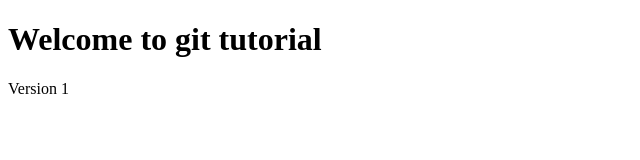
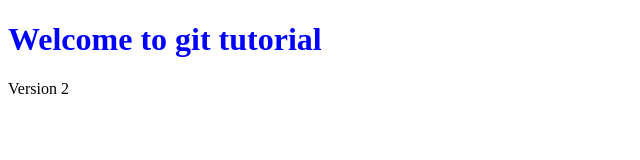
Before and after one commit to gmakaliana/prof, a plain HTML site: page index.html in a window 1280 px wide. Shown: the whole page, without its empty margins (0-640 px from the left). Drawn offline with Linux system fonts and the light colour scheme.

Commit message:
version 2

```diff
--- a/index.html
+++ b/index.html
@@ -2,9 +2,10 @@
 <html>
     <head>
         <title>git</title>
+        <link rel="stylesheet" href="style.css">
     </head>
     <body>
         <h1>Welcome to git tutorial</h1>
-        <p>Version 1</p>
+        <p>Version 2</p>
     </body>
 </html>
--- /dev/null
+++ b/style.css
@@ -0,0 +1,3 @@
+h1{
+    color: blue;
+}
```
